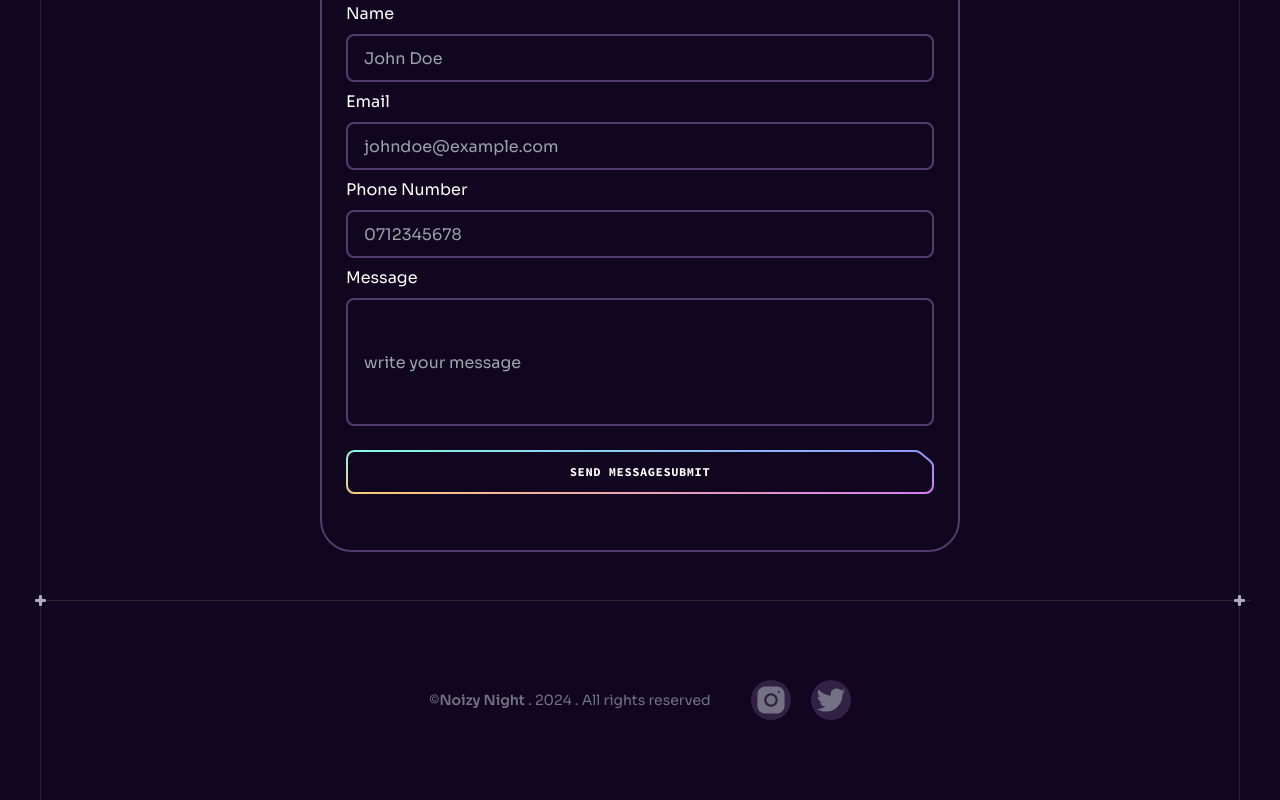
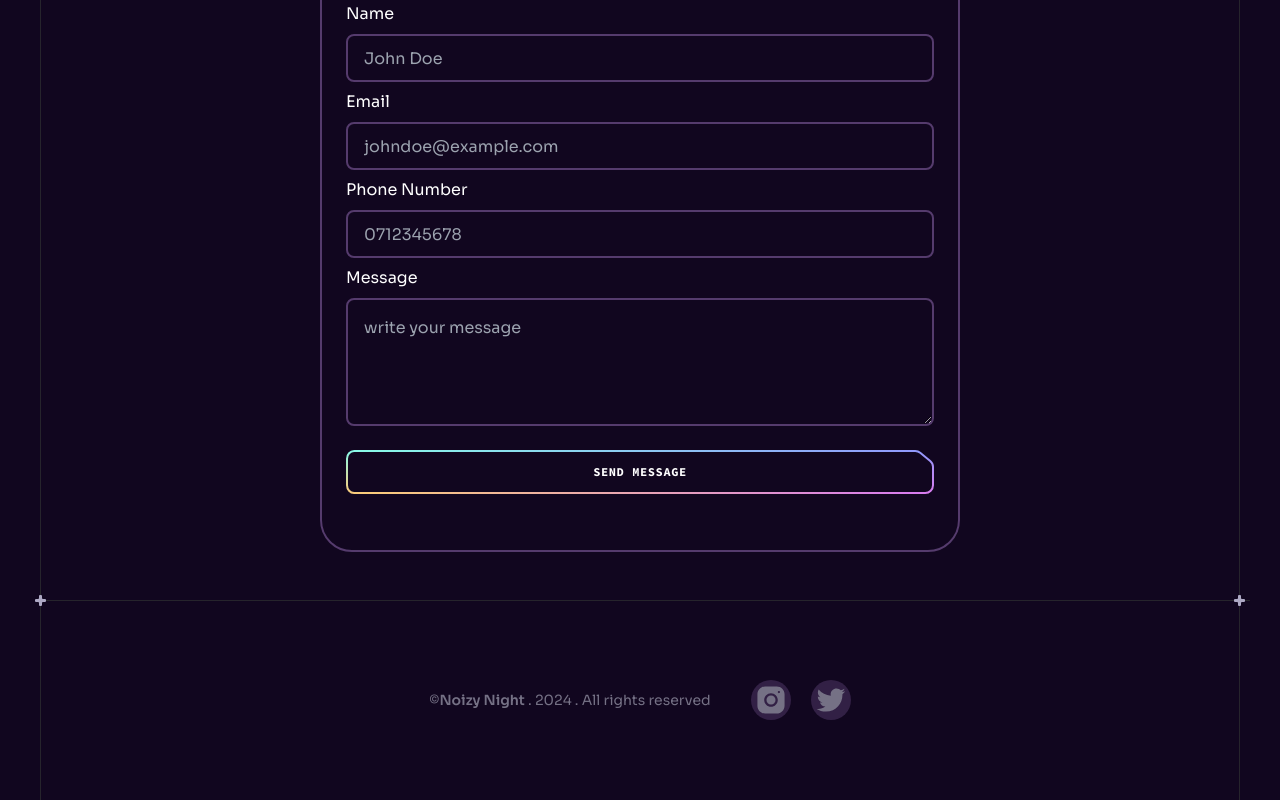
Before and after one commit to jeffRnR/noizy, a React (Vite) app: page /contact in a window 1280 px wide. Shown: the part 728-1528 px from the top of the page. Built offline with nearby package versions, Linux system fonts and the light colour scheme; a web font is replaced by a local one.

Commit message:
more on forms

```diff
--- a/src/components/Form.jsx
+++ b/src/components/Form.jsx
@@ -150,7 +150,7 @@ const Form = ({ title, buttonTitle, buttonLink, buttonFunction }) => {
               </div>
               <div className="flex flex-col gap-2">
                 <label for="message">Message</label>
-                <input
+                <textarea
                   id="message"
                   required
                   placeholder="write your message"
@@ -196,7 +196,6 @@ const Form = ({ title, buttonTitle, buttonLink, buttonFunction }) => {
                 ) : (
                   "Send Message"
                 )}
-                {buttonTitle}
               </Button>
             </form>
           )}
--- a/src/pages/Contact.jsx
+++ b/src/pages/Contact.jsx
@@ -56,7 +56,7 @@ const Contact = () => {
           </div>
         </div>
 
-        <Form title="Submit a message" buttonTitle="Submit" buttonLink="" />
+        <Form title="Submit a message" buttonLink="" />
       </Section>
       <Footer />
     </>
--- a/src/pages/Terms.jsx
+++ b/src/pages/Terms.jsx
@@ -56,12 +56,7 @@ const Terms = () => {
 
         {formVisible && (
           <div className="min-w-[90vw] max-w-[90vw] lg:min-w-[50vw] lg:max-w-[50vw] overflow-hidden">
-            <Form
-              title="Submit a message"
-              buttonTitle="Submit"
-              buttonLink=""
-              id="submitForm"
-            />
+            <Form title="Submit a message" buttonLink="" id="submitForm" />
           </div>
         )}
       </Section>
```
